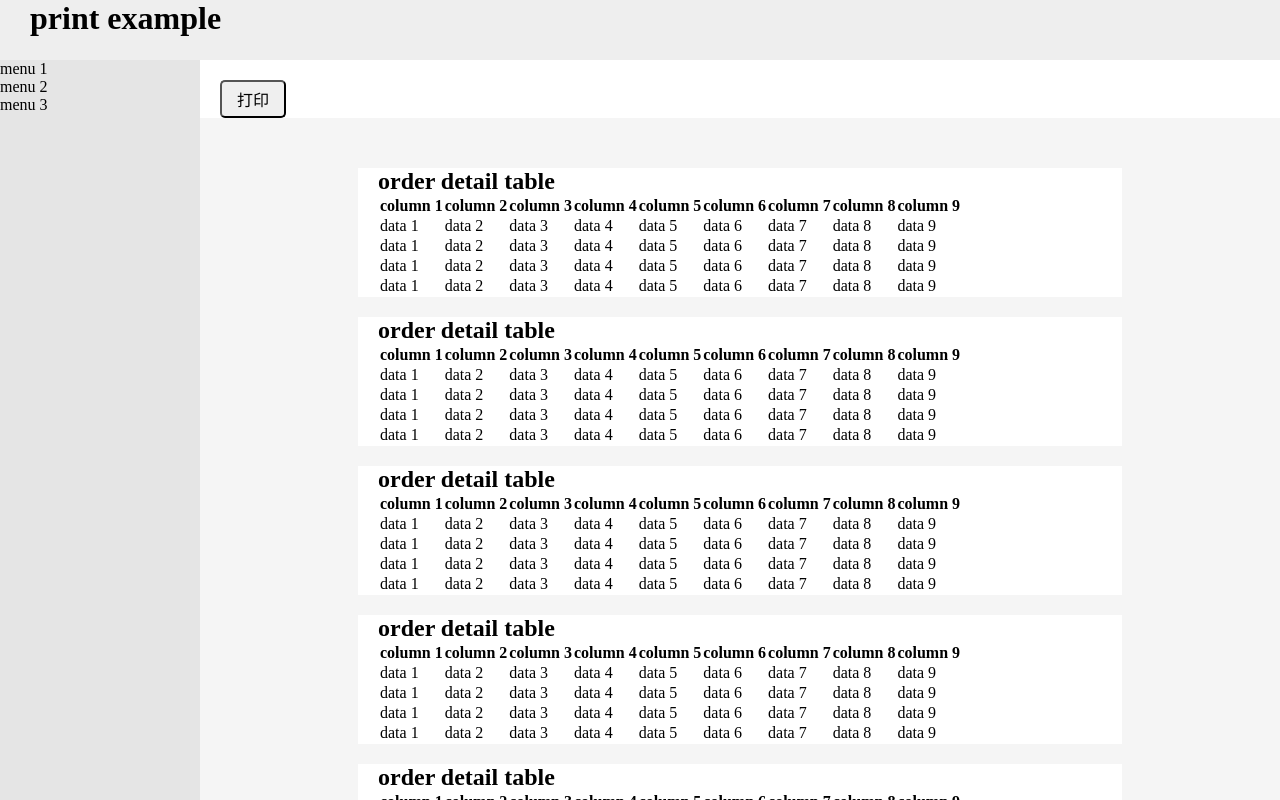
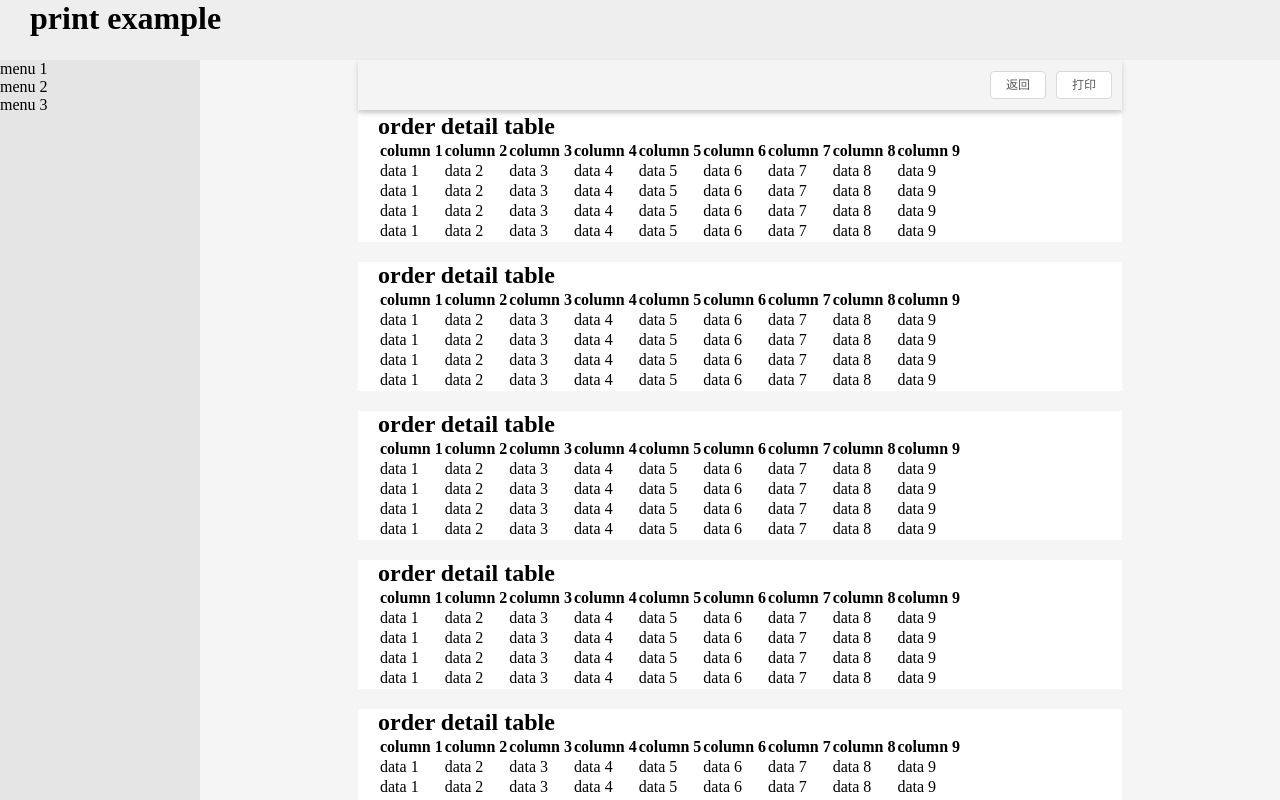
Before and after one commit to SFTC/sofa-print, a React app: page / in a window 1280 px wide. Built offline with nearby package versions, Linux system fonts and the light colour scheme.

Commit message:
add preview style

```diff
--- a/example/containers/PrintPage.js
+++ b/example/containers/PrintPage.js
@@ -23,16 +23,20 @@ class PrintOrderComponent extends Component {
       skuList: [1, 2, 3, 4],
     };
     this.handlePrint = this.handlePrint.bind(this);
+    this.handleGoBack = this.handleGoBack.bind(this);
   }
   handlePrint() {
     this.refs.printComponent.printMethod();
+  }
+  handleGoBack() {
+    window.location.href = 'https://baidu.com';
   }
   render() {
     const { orderList, skuList } = this.state;
     return (
       <div>
-        <Button onClick={this.handlePrint}>打印</Button>
-        <PrintPage ref="printComponent" previewStyle={true}>
+        {/* <Button onClick={this.handlePrint}>打印</Button> */}
+        <PrintPage ref="printComponent" previewStyle={true} goBack={this.handleGoBack}>
           {orderList.map((order) => (
             <div key={order}>
               <PageWrapper>
--- a/src/printPage/index.js
+++ b/src/printPage/index.js
@@ -2,6 +2,7 @@ import React from 'react';
 import PropTypes from 'prop-types';
 import ReactToPrint from "react-to-print";
 import styled, { css }  from 'styled-components';
+import '../style.css';
 
 const PreviewBox = styled.div`
   height: 100%;
@@ -9,24 +10,69 @@ const PreviewBox = styled.div`
   background-color: #f5f5f5;
   ${(props) => props.pageWidth && css`
     width: ${props.pageWidth}px;
-    padding: 50px calc((100% - ${props.pageWidth}px)/2);
+    padding: 0 calc((100% - ${props.pageWidth}px)/2);
   `}
 `;
 
+const ActionBar = styled.div`
+  ${(props) => props.pageWidth && css`
+    width: ${props.pageWidth}px;
+  `}
+  height: 50px;
+  display: flex;
+  justify-content: flex-end;
+  align-items: center;
+  position: fixed;
+  z-index: 1;
+  background: #f4f4f4;
+  box-shadow: 0 3px 5px #ccc;
+`;
+
+const Button = styled.button`
+  line-height: 1.2;
+  display: inline-block;
+  font-weight: 400;
+  text-align: center;
+  touch-action: manipulation;
+  cursor: pointer;
+  background-image: none;
+  border: 1px solid transparent;
+  white-space: nowrap;
+  padding: 0 15px;
+  font-size: 12px;
+  border-radius: 4px;
+  height: 28px;
+  user-select: none;
+  transition: all .3s cubic-bezier(.645,.045,.355,1);
+  color: rgba(0,0,0,.65);
+  background-color: #fff;
+  border-color: #d9d9d9;
+  outline: none;
+  margin-right: 10px;
+`;
 class PrintPage extends React.Component {
   constructor(props) {
     super(props);
     this.state = {
     };
     this.printMethod = this.printMethod.bind(this);
+    this.handlePrint = this.handlePrint.bind(this);
+    this.handleGoBack = this.handleGoBack.bind(this);
   }
 
   printMethod() {
     document.getElementById('sofa-print-button').click();
   }
 
+  handlePrint() {
+    this.printMethod();
+  }
+  handleGoBack() {
+    this.props.goBack();
+  }
+
   render() {
-    const { previewStyle, pageWidth } = this.props;
+    const { previewStyle, pageWidth, showGoBackButton } = this.props;
     return (
       <div>
         <ReactToPrint
@@ -35,6 +81,11 @@ class PrintPage extends React.Component {
         />
         {previewStyle ?
           <PreviewBox pageWidth={pageWidth}>
+            <ActionBar pageWidth={pageWidth}>
+              {showGoBackButton && <Button onClick={this.handleGoBack}>返回</Button>}
+              <Button onClick={this.handlePrint}>打印</Button>
+            </ActionBar>
+            <div style={{ height: '53px' }} />
             <div ref={(el) => (this.componentRef = el)}>
               {this.props.children}
             </div>
@@ -51,10 +102,14 @@ class PrintPage extends React.Component {
 PrintPage.propTypes = {
   previewStyle: PropTypes.bool,
   pageWidth: PropTypes.number,
+  goBack: PropTypes.func,
+  showGoBackButton: PropTypes.bool,
 }
 PrintPage.defaultProps = {
   previewStyle: false,
   pageWidth: 764,
+  showGoBackButton: true,
+  goBack: undefined,
 }
 
 export default PrintPage;
--- a/src/style.css
+++ b/src/style.css
@@ -1,6 +1,7 @@
 .sofa-print-page-break {
   page-break-after: always;
   height: 20px;
+  position: relative
 }
 @media print {
   * {
```
